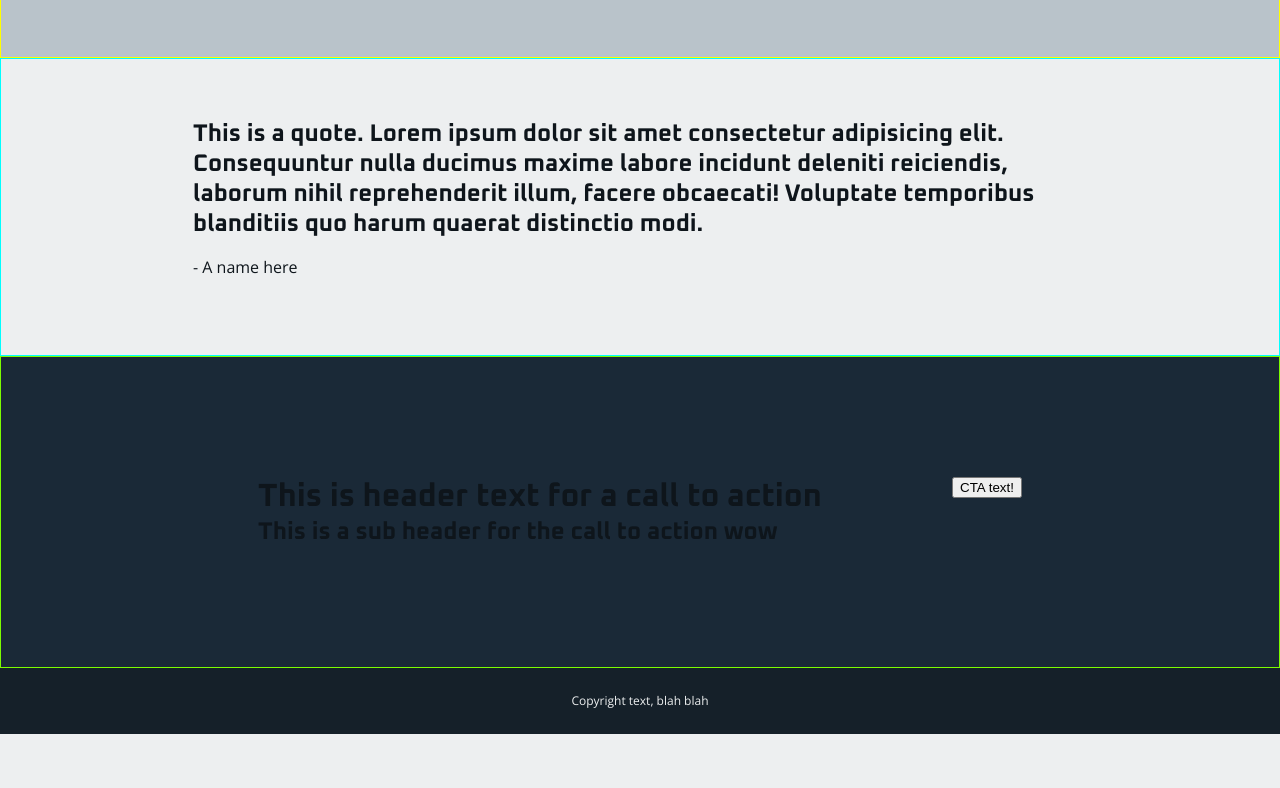
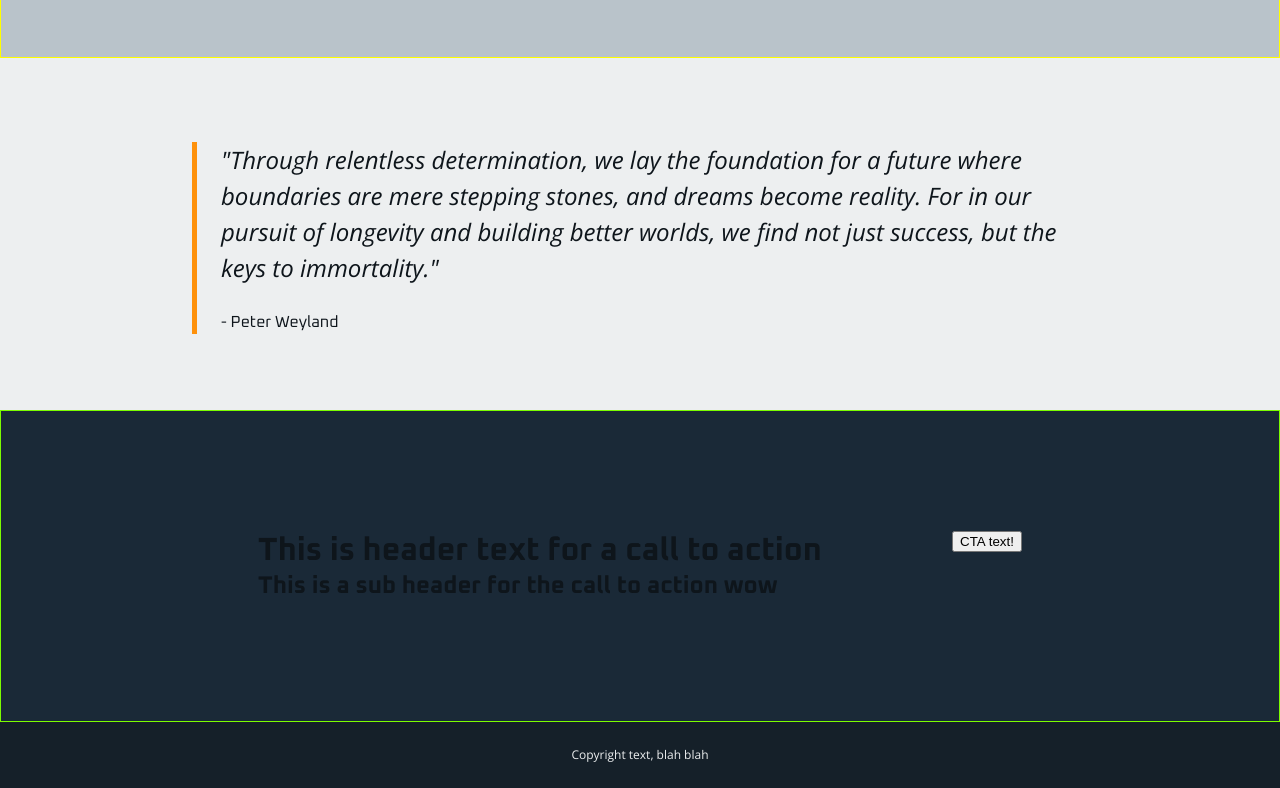
Before and after one commit to xenomorina/landing-page, a plain HTML site: page index.html in a window 1280 px wide. Shown: the part 1168-1956 px from the top of the page. Before the commit the page ends 1902 px from the top, so only its background shows below. Drawn offline with nearby package versions, Linux system fonts and the light colour scheme.

Commit message:
Added content and styled the quote section

```diff
--- a/index.html
+++ b/index.html
@@ -89,8 +89,12 @@
     </div>
 
     <div class="quote-container">
-        <h2>This is a quote. Lorem ipsum dolor sit amet consectetur adipisicing elit. Consequuntur nulla ducimus maxime labore incidunt deleniti reiciendis, laborum nihil reprehenderit illum, facere obcaecati! Voluptate temporibus blanditiis quo harum quaerat distinctio modi.</h2>
-        <p>- A name here</p>
+        <div class="quote-block">
+            <p class="quote">
+                "Through relentless determination, we lay the foundation for a future where boundaries are mere stepping stones, and dreams become reality.
+                For in our pursuit of longevity and building better worlds, we find not just success, but the keys to immortality."</p>
+            <p>- Peter Weyland</p>
+        </div>
     </div>
 
     <div class="cta-container">
--- a/styles.css
+++ b/styles.css
@@ -108,7 +108,20 @@ a {
 
 .quote-container {
     padding: 60px 15%;
-    border: 1px solid cyan;
+}
+
+.quote-block {
+    border-left: 5px solid #FE910B;
+    padding-left: 24px;
+    p {
+        font-family: "Oxanium", 'Courier New', Courier, monospace;
+    }
+}
+
+p.quote {
+    font-family: "Open Sans", Arial, Helvetica, sans-serif;
+    font-size: 24px;
+    font-style: italic;
 }
 
 .cta-container {
```
